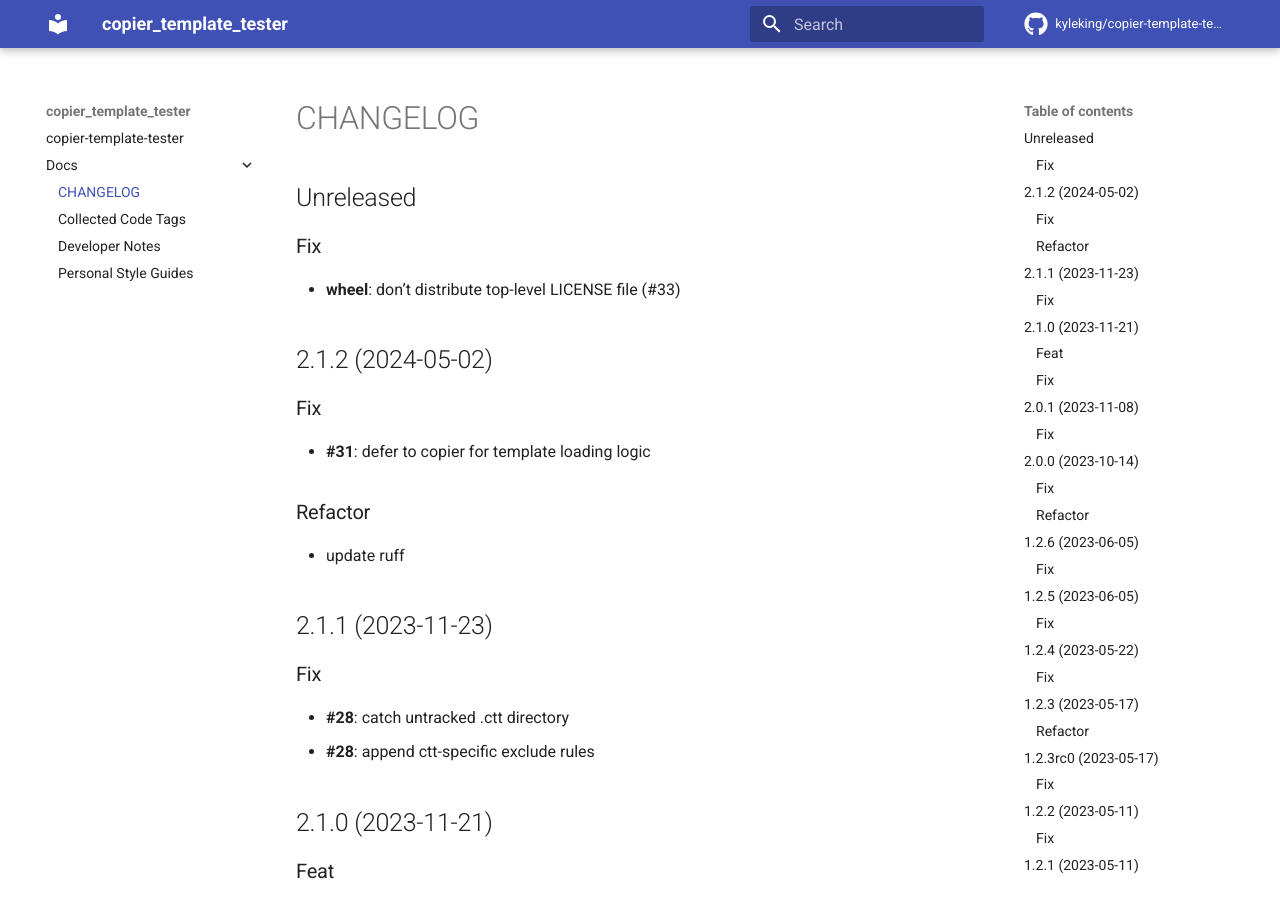
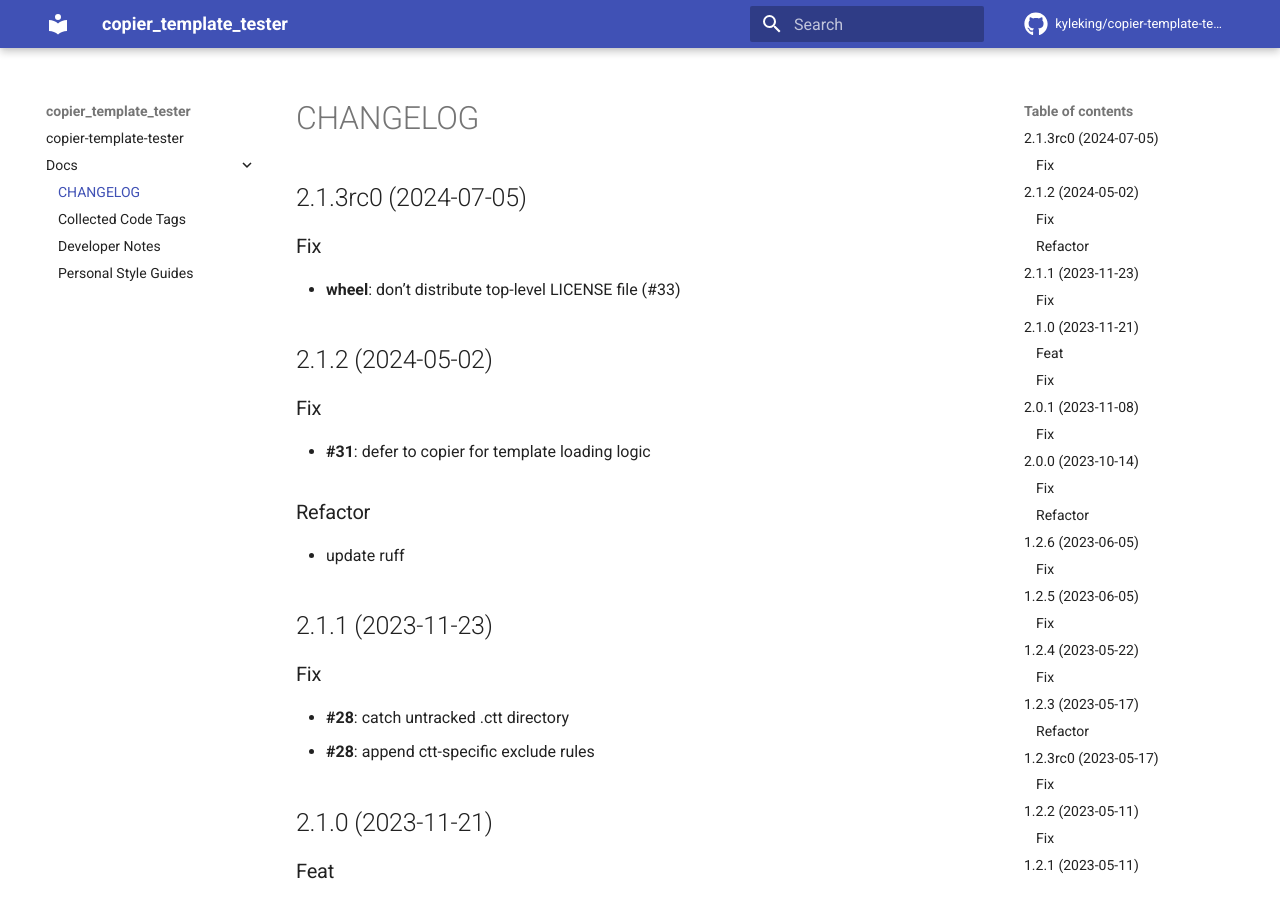
Before and after one commit to KyleKing/copier-template-tester, an MkDocs documentation site: the page built from docs/docs/CHANGELOG.md, in a window 1280 px wide and 900 px high. Built offline with MkDocs 1.6.1 and Material for MkDocs 9.7.7, drawn with Linux system fonts in a browser that asks for light colours; comment, search, counter and statistics services are not loaded.

Commit message:
build: copier-auto-update

```diff
--- a/.copier-answers.yml
+++ b/.copier-answers.yml
@@ -2,7 +2,7 @@
 # Answer file maintained by Copier for: https://github.com/KyleKing/calcipy_template
 # DO NOT MODIFY THIS FILE. Edit by re-running copier and changing responses to the questions
 # Check into version control.
-_commit: 2.0.1
+_commit: 2.0.2
 _src_path: gh:KyleKing/calcipy_template
 author_email: dev.act.kyle@gmail.com
 author_name: Kyle King
--- a/.pre-commit-config.yaml
+++ b/.pre-commit-config.yaml
@@ -79,7 +79,7 @@
         exclude: poetry\.lock
         stages: ["pre-commit"]
   - repo: https://github.com/KyleKing/calcipy
-    rev: 4.0.0rc2
+    rev: 4.0.0
     hooks:
       - id: copier-forbidden-files
       - id: lint-fix
--- a/docs/docs/CHANGELOG.md
+++ b/docs/docs/CHANGELOG.md
@@ -1,4 +1,4 @@
-## Unreleased
+## 2.1.3rc0 (2024-07-05)
 
 ### Fix
 
--- a/pyproject.toml
+++ b/pyproject.toml
@@ -49,10 +49,10 @@
 [tool.poetry.dependencies]
 python = "^3.10.5"
 copier = ">=9.2.0"
-corallium = ">=2.0.0"
+corallium = ">=2.0.1"
 
 [tool.poetry.group.dev.dependencies]
-calcipy = {extras = ["doc", "lint", "nox", "stale", "tags", "test", "types"], version = ">=4.0.0rc2"}
+calcipy = {extras = ["doc", "lint", "nox", "stale", "tags", "test", "types"], version = ">=4.0.0"}
 pytest-shell-utilities = ">=1.7.0"
 types-pyyaml = ">=6.0.12.9"
 types-setuptools = ">=67.6.0.8"
```
Also changed, not shown: docs/docs/DEVELOPER_GUIDE.md (+1 -1 lines), 2 other files.
